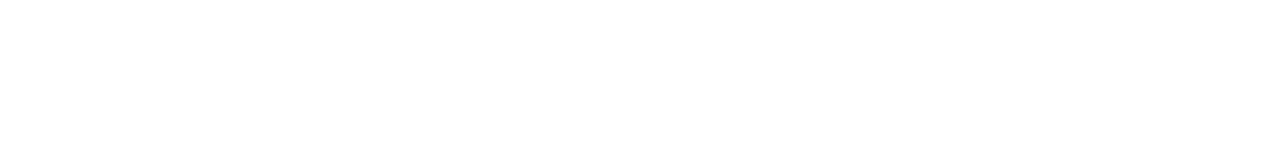
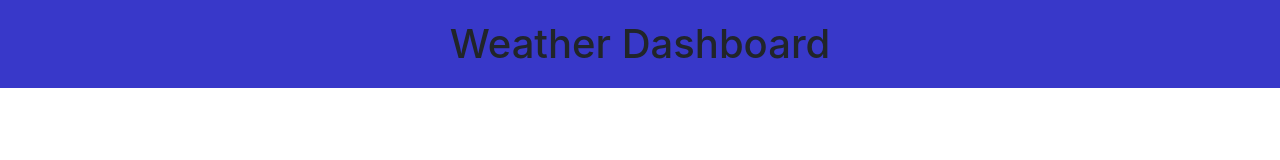
Before and after one commit to Servbt/Weather-the-Weather, a plain HTML site: page index.html in a window 1280 px wide. Drawn offline with nearby package versions, Linux system fonts and the light colour scheme.

Commit message:
made header and also made a wireframe of website

```diff
--- a/Assets/styles.css
+++ b/Assets/styles.css
@@ -3,3 +3,11 @@
     margin: 0;
     box-sizing: border-box;
 }
+
+.header {
+    background-color: rgb(56, 56, 201);
+    display: flex;
+    text-align: center;
+    justify-content: center;
+    padding: 20px;
+}
--- a/index.html
+++ b/index.html
@@ -9,7 +9,9 @@
   </head>
   <body>
 
-
+    <header>
+        <h1 class="header">Weather Dashboard</h1>
+    </header>
 
 
 
```
Also changed, not shown: Assets/script.js (+16 -0 lines), Assets/images/wireframe.PNG (added).
